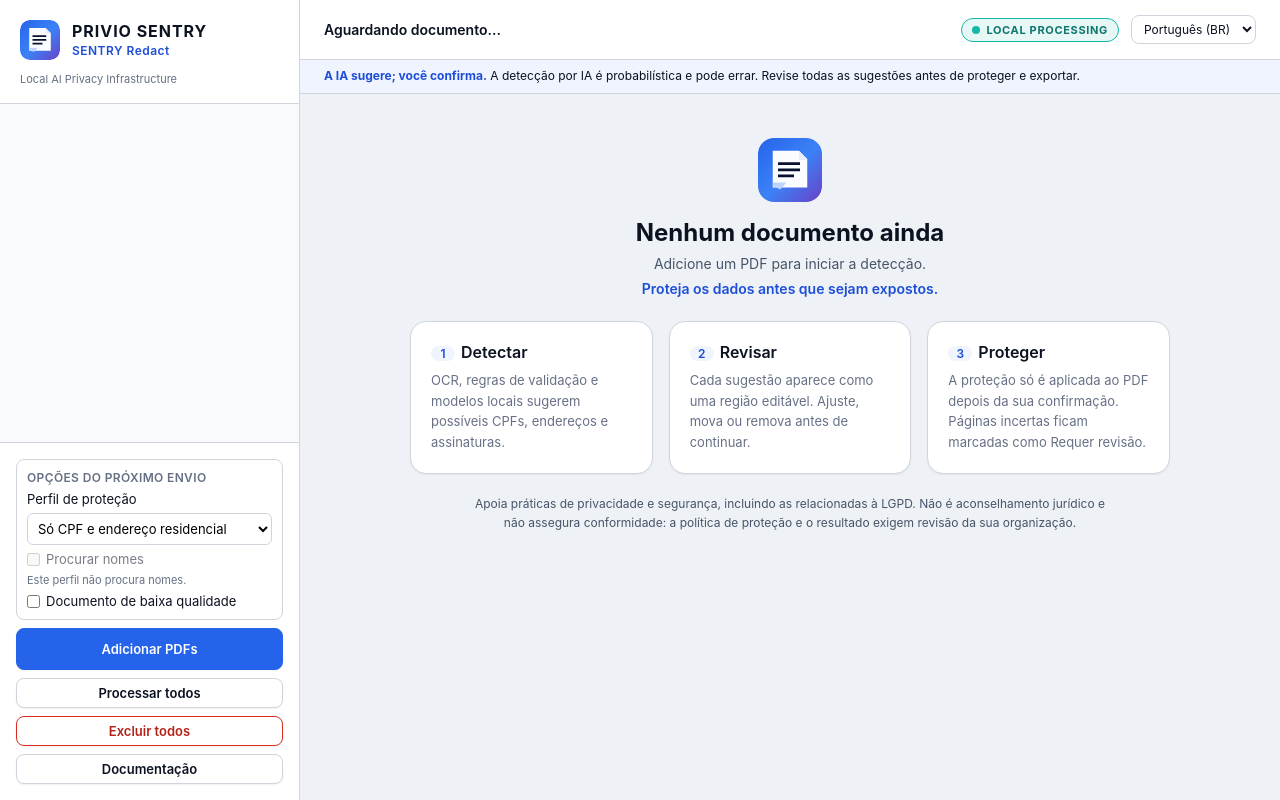
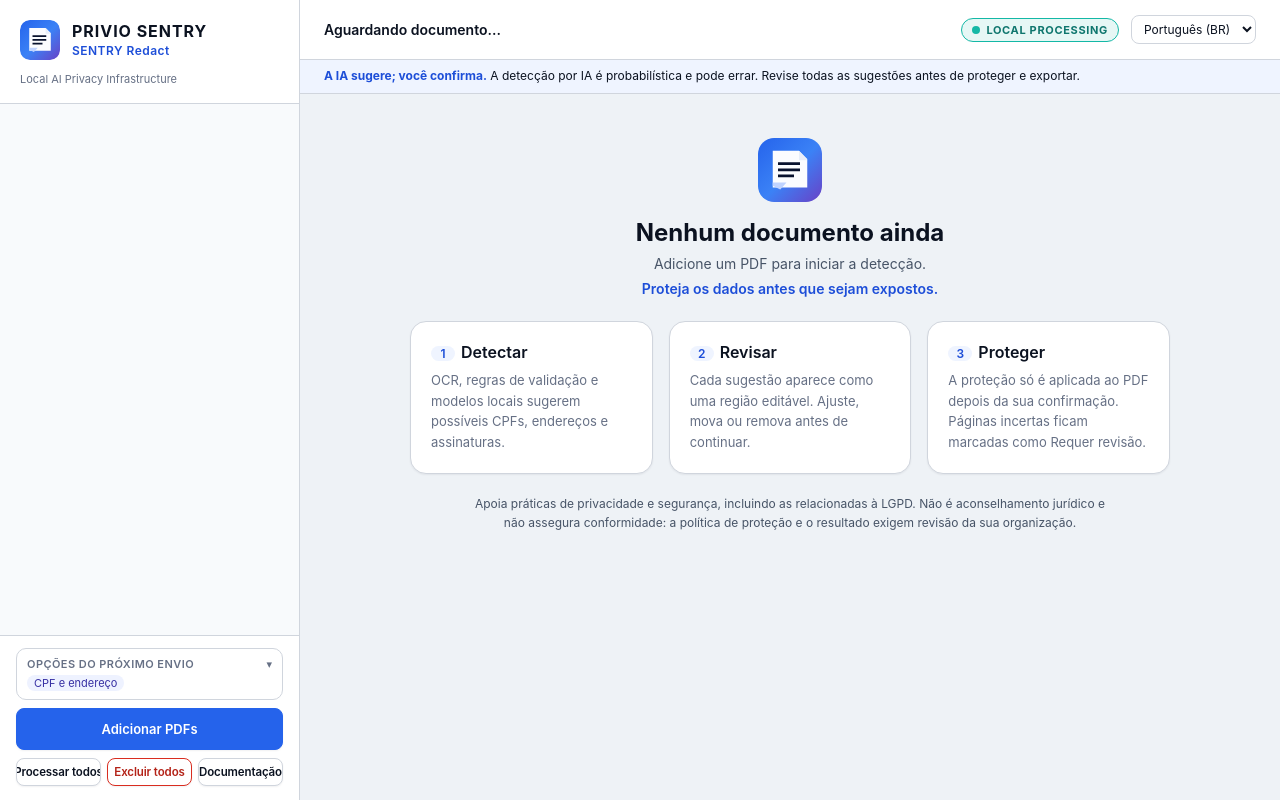
Before and after one commit to Yiuky/PrivioSentry, a FastAPI app: page / in a window 1280 px wide. Run offline with FastAPI, Linux system fonts and the light colour scheme; data that the repository does not hold is empty; parts of the project's set-up code (start-up, migrations or seed data) failed here and were passed over.

Commit message:
Interface: opções em botões num painel recolhível e lista de tarefas sem aperto
- Perfis em pílulas (nome curto; completo na dica), "Procurar nomes" e "Baixa qualidade" liga/desliga,
  painel recolhível com resumo, ações secundárias numa linha, teto de 60% para o rodapé
- Cartão mostrava o código interno do perfil até o próximo ciclo: redesenha ao carregar as opções
- Teclado: grupo de rádio com setas; o painel lembra se ficou aberto
- Testes de interface reescritos e de regressão do layout, todos conferidos com defeitos introduzidos

Co-Authored-By: Claude Opus 5.5 <noreply@anthropic.com>
Signed-off-by: Joberth Firmino Gambati <joberth.gambati@gmail.com>

```diff
--- a/templates/index.html
+++ b/templates/index.html
@@ -94,7 +94,7 @@
         .task-title { font-size:13px; font-weight:600; margin-bottom:4px; white-space:nowrap; overflow:hidden; text-overflow:ellipsis; width: 85%; }
         .task-meta { font-size:12px; color:var(--slate); display:flex; justify-content:space-between; gap:8px; }
 
-        .sidebar-footer { padding:16px; display:flex; flex-direction:column; gap:8px; border-top:1px solid var(--border); background:var(--white); }
+        .sidebar-footer { padding:12px 16px 14px; display:flex; flex-direction:column; gap:8px; border-top:1px solid var(--border); background:var(--white); max-height:60vh; overflow-y:auto; flex-shrink:0; }
 
         .main-content { flex:1; display:flex; flex-direction:column; position:relative; background:var(--surface); width: 100%; min-width:0; }
         .header { background:var(--white); border-bottom:1px solid var(--border); padding:0 24px; min-height:60px; display:flex; align-items:center; justify-content:space-between; gap:16px; flex-wrap:wrap; }
@@ -148,15 +148,31 @@
         .redaction-box.type-signature { border-color: var(--teal); background: rgba(20, 184, 166, 0.40); }
         .redaction-box.type-labelled::before { content: attr(data-label); position: absolute; top: -17px; left: 0; font-size: 10px; font-weight:700; background: var(--primary); color: var(--white); padding: 1px 5px; border-radius: 3px; white-space:nowrap; }
         .task-pii { font-size:12px; color:var(--slate); margin-top:2px; cursor:help; }
-        .upload-options { display:flex; flex-direction:column; gap:6px; padding:10px; border:1px solid var(--border); border-radius:8px; font-size:13px; }
-        .upload-options .opt-title { font-weight:600; font-size:12px; color:var(--slate); text-transform:uppercase; letter-spacing:.03em; }
-        .upload-options select { width:100%; padding:6px; border:1px solid var(--border); border-radius:6px; font-size:13px; background:var(--white); }
-        .upload-options .opt-check { display:flex; align-items:center; gap:6px; cursor:pointer; }
-        .upload-options input:disabled + span { opacity:.55; }
+        /* Opções do próximo envio: painel recolhível com resumo; escolhas em botões (pílulas) */
+        .upload-options { border:1px solid var(--border); border-radius:10px; font-size:13px; background:var(--white); }
+        .upload-options > summary { list-style:none; cursor:pointer; padding:8px 10px; display:flex; flex-direction:column; gap:4px; border-radius:10px; }
+        .upload-options > summary::-webkit-details-marker { display:none; }
+        .upload-options > summary:focus-visible { outline:2px solid #6366F1; outline-offset:2px; }
+        .upload-options .opt-head { display:flex; align-items:center; justify-content:space-between; gap:6px; }
+        .upload-options .opt-title { font-weight:600; font-size:11px; color:var(--slate); text-transform:uppercase; letter-spacing:.04em; }
+        .upload-options .opt-caret { font-size:11px; color:var(--slate); transition:transform .15s ease; }
+        .upload-options[open] .opt-caret { transform:rotate(180deg); }
+        .upload-options .opt-summary { display:flex; flex-wrap:wrap; gap:4px; }
+        .upload-options .opt-body { padding:2px 10px 10px; display:flex; flex-direction:column; gap:6px; }
+        .upload-options .opt-label { font-size:11px; color:var(--slate); margin-top:2px; }
+        .opt-group { display:flex; flex-wrap:wrap; gap:6px; }
+        .opt-pill { border:1px solid var(--border); background:var(--white); color:#1F2937; border-radius:999px; padding:4px 10px; font-size:12px; line-height:1.3; cursor:pointer; transition:background .12s, border-color .12s, color .12s; }
+        .opt-pill:hover:not(:disabled) { border-color:#A5B4FC; background:#F5F7FF; }
+        .opt-pill[aria-checked="true"], .opt-pill[aria-pressed="true"] { background:#EEF2FF; border-color:#6366F1; color:#3730A3; font-weight:600; }
+        .opt-pill[aria-pressed="true"]::before { content:"✓ "; }
+        .opt-pill:disabled { opacity:.5; cursor:not-allowed; }
+        .opt-pill:focus-visible { outline:2px solid #6366F1; outline-offset:2px; }
         .upload-options .opt-hint { font-size:11px; color:var(--slate); }
         .upload-options .opt-hint:empty { display:none; }
+        .sidebar-actions { display:grid; grid-template-columns:repeat(3, minmax(0, 1fr)); gap:6px; }
+        .sidebar-actions .tool-btn { padding:6px 2px; font-size:11.5px; letter-spacing:-.01em; white-space:nowrap; overflow:hidden; text-overflow:ellipsis; min-width:0; }
         .task-opts { display:flex; flex-wrap:wrap; gap:4px; margin-top:4px; }
-        .opt-chip { font-size:11px; padding:1px 6px; border-radius:10px; background:#EEF2FF; color:#3730A3; }
+        .opt-chip { font-size:11px; padding:1px 7px; border-radius:10px; background:#EEF2FF; color:#3730A3; }
         .redaction-box.type-signature::before { content: attr(data-label); position: absolute; top: -17px; left: 0; font-size: 10px; font-weight:700; background: var(--teal-strong); color: var(--white); padding: 1px 5px; border-radius: 3px; white-space:nowrap; }
 
         .redaction-box.selected { border:3px solid var(--white); box-shadow:0 0 0 2px var(--primary), 0 0 14px rgba(37,99,235,0.6); z-index:10; }
@@ -265,20 +281,30 @@
         </div>
         <div class="task-list" id="task-list"></div>
         <div class="sidebar-footer">
-            <div class="upload-options" id="upload-options" data-testid="upload-options">
-                <div class="opt-title" data-i18n="opt.title">Opções do próximo envio</div>
-                <label for="opt-profile" data-i18n="opt.profile">Perfil de proteção</label>
-                <select id="opt-profile" data-testid="opt-profile"></select>
-                <label class="opt-check"><input type="checkbox" id="opt-names" data-testid="opt-names"> <span data-i18n="opt.names">Procurar nomes</span></label>
-                <div class="opt-hint" id="opt-names-hint" data-testid="opt-names-hint"></div>
-                <label class="opt-check"><input type="checkbox" id="opt-lowq" data-testid="opt-lowq"> <span data-i18n="opt.lowq">Documento de baixa qualidade</span></label>
-                <div class="opt-hint" id="opt-lowq-hint" data-testid="opt-lowq-hint"></div>
-            </div>
+            <details class="upload-options" id="upload-options" data-testid="upload-options">
+                <summary data-testid="opt-toggle">
+                    <span class="opt-head"><span class="opt-title" data-i18n="opt.title">Opções do próximo envio</span><span class="opt-caret" aria-hidden="true">▾</span></span>
+                    <span class="opt-summary" id="opt-summary" data-testid="opt-summary"></span>
+                </summary>
+                <div class="opt-body">
+                    <div class="opt-label" id="opt-profile-label" data-i18n="opt.profile">Perfil de proteção</div>
+                    <div class="opt-group" id="opt-profile" role="radiogroup" aria-labelledby="opt-profile-label" data-testid="opt-profile"></div>
+                    <div class="opt-label" id="opt-extras-label" data-i18n="opt.extras">Detecção</div>
+                    <div class="opt-group" role="group" aria-labelledby="opt-extras-label">
+                        <button type="button" class="opt-pill" id="opt-names" data-testid="opt-names" aria-pressed="false" data-i18n="opt.names">Procurar nomes</button>
+                        <button type="button" class="opt-pill" id="opt-lowq" data-testid="opt-lowq" aria-pressed="false" data-i18n="opt.lowq">Baixa qualidade</button>
+                    </div>
+                    <div class="opt-hint" id="opt-names-hint" data-testid="opt-names-hint"></div>
+                    <div class="opt-hint" id="opt-lowq-hint" data-testid="opt-lowq-hint"></div>
+                </div>
+            </details>
             <input type="file" id="file-input" style="display:none;" accept=".pdf" multiple>
             <button class="tool-btn btn-primary btn-block" style="height:42px;" data-i18n="btn.add" onclick="document.getElementById('file-input').click()">Adicionar PDFs</button>
-            <button class="tool-btn btn-block" data-i18n="btn.processAll" onclick="processAll()">Processar todos</button>
-            <button class="tool-btn btn-block btn-danger-outline" data-i18n="btn.deleteAll" onclick="deleteAll()">Excluir todos</button>
-            <button class="tool-btn btn-block" data-i18n="btn.docs" onclick="openReadme()">Documentação</button>
+            <div class="sidebar-actions">
+                <button class="tool-btn" data-i18n="btn.processAll" onclick="processAll()">Processar todos</button>
+                <button class="tool-btn btn-danger-outline" data-i18n="btn.deleteAll" onclick="deleteAll()">Excluir todos</button>
+                <button class="tool-btn" data-i18n="btn.docs" onclick="openReadme()">Documentação</button>
+            </div>
         </div>
     </div>
 
@@ -406,10 +432,10 @@
                 'notice.ai.body': 'A detecção por IA é probabilística e pode errar. Revise todas as sugestões antes de proteger e exportar.',
                 'btn.add': 'Adicionar PDFs', 'btn.processAll': 'Processar todos', 'btn.deleteAll': 'Excluir todos', 'btn.docs': 'Documentação',
                 'opt.title': 'Opções do próximo envio', 'opt.profile': 'Perfil de proteção', 'opt.names': 'Procurar nomes',
-                'opt.lowq': 'Documento de baixa qualidade', 'opt.chipNames': 'Nomes', 'opt.chipLowq': 'Baixa qualidade',
+                'opt.lowq': 'Baixa qualidade', 'opt.chipNames': 'Nomes', 'opt.chipLowq': 'Baixa qualidade', 'opt.extras': 'Detecção',
                 'opt.namesUnavailable': 'Detector de nomes não instalado neste servidor.',
                 'opt.namesProfile': 'Este perfil não procura nomes.',
-                'opt.lowqHelp': 'Leitura extra de OCR e segundo olhar da IA nas páginas em dúvida (mais lento).',
+                'opt.lowqHelp': 'Documento de baixa qualidade: leitura extra de OCR e segundo olhar da IA nas páginas em dúvida (mais lento).',
                 'opt.lowqPartial': 'Leitura extra de OCR não instalada: só o segundo olhar da IA será usado.',
                 'err.options': 'Não foi possível carregar as opções de envio',
                 'btn.select': 'Selecionar', 'btn.draw': 'Nova tarja', 'btn.save': 'Salvar', 'btn.saved': 'Salvo!',
@@ -461,10 +487,12 @@
                 'notice.ai.body': 'AI detection is probabilistic and can be wrong. Review every suggestion before protecting and exporting.',
                 'btn.add': 'Add PDFs', 'btn.processAll': 'Process all', 'btn.deleteAll': 'Delete all', 'btn.docs': 'Documentation',
                 'opt.title': 'Options for the next upload', 'opt.profile': 'Protection profile', 'opt.names': 'Look for names',
-                'opt.lowq': 'Low-quality document', 'opt.chipNames': 'Names', 'opt.chipLowq': 'Low quality',
+                'opt.lowq': 'Low quality', 'opt.chipNames': 'Names', 'opt.chipLowq': 'Low quality', 'opt.extras': 'Detection',
+                'profile.cpf_endereco': 'CPF + address', 'profile.lgpd_publicacao': 'LGPD publication',
+                'profile.lgpd_interno': 'LGPD internal', 'profile.gdpr': 'GDPR', 'profile.saude_hipaa': 'Health',
                 'opt.namesUnavailable': 'Name detector not installed on this server.',
                 'opt.namesProfile': 'This profile does not look for names.',
-                'opt.lowqHelp': 'Extra OCR reading and an AI second look on doubtful pages (slower).',
+                'opt.lowqHelp': 'Low-quality document: extra OCR reading and an AI second look on doubtful pages (slower).',
                 'opt.lowqPartial': 'Extra OCR reading not installed: only the AI second look will be used.',
                 'err.options': 'Could not load the upload options',
                 'btn.select': 'Select', 'btn.draw': 'New redaction', 'btn.save': 'Save', 'btn.saved': 'Saved!',
@@ -1239,48 +1267,101 @@
         // ---------------------------------------------------------------- opções por documento
         // O servidor valida tudo (perfil, nomes instalados, nomes no perfil); aqui só se evita escolha impossível.
         let uploadOptions = null;
+        const optState = { perfil: null, nomes: false, lowq: false };
+
+        function profileLabel(p) {
+            // Nome curto: traduzido quando a interface conhece o perfil; senão o que o servidor mandar (sempre como texto)
+            const key = 'profile.' + p.id;
+            const translated = t(key);
+            return translated !== key ? translated : String(p.curto || p.nome || p.id);
+        }
 
         async function loadOptions() {
             const res = await api('/options', {}, t('err.options'));
             if (!res.ok || !res.data || !Array.isArray(res.data.perfis)) return;
             uploadOptions = res.data;
-            const sel = document.getElementById('opt-profile');
-            sel.innerHTML = '';
-            for (const p of res.data.perfis) {
-                const o = document.createElement('option');
-                o.value = String(p.id); o.textContent = String(p.nome); o.title = String(p.descricao || '');
-                sel.appendChild(o);
-            }
-            sel.value = res.data.padrao.perfil;
-            document.getElementById('opt-names').checked = !!res.data.padrao.nomes;
-            document.getElementById('opt-lowq').checked = !!res.data.padrao.baixa_qualidade;
-            sel.onchange = refreshOptionStates;
+            optState.perfil = res.data.padrao.perfil;
+            optState.nomes = !!res.data.padrao.nomes;
+            optState.lowq = !!res.data.padrao.baixa_qualidade;
+            renderProfileButtons();
             refreshOptionStates();
-        }
+            fetchTasks();  // os cartões já desenhados passam a mostrar o nome do perfil (não o código interno)
+        }
+
+        function renderProfileButtons() {
+            const group = document.getElementById('opt-profile');
+            group.textContent = '';
+            for (const p of uploadOptions.perfis) {
+                const b = document.createElement('button');
+                b.type = 'button'; b.className = 'opt-pill'; b.setAttribute('role', 'radio');
+                b.dataset.profile = String(p.id); b.dataset.testid = 'opt-profile-' + String(p.id);
+                b.setAttribute('data-testid', 'opt-profile-' + String(p.id));
+                b.textContent = profileLabel(p);
+                b.title = String(p.nome || '') + (p.descricao ? ' — ' + String(p.descricao) : '');
+                b.onclick = () => { optState.perfil = p.id; refreshOptionStates(); };
+                group.appendChild(b);
+            }
+        }
+
+        // Setas esquerda/direita percorrem os perfis (padrão de grupo de rádio)
+        document.getElementById('opt-profile').addEventListener('keydown', (ev) => {
+            if (!uploadOptions || !['ArrowRight', 'ArrowLeft', 'ArrowDown', 'ArrowUp'].includes(ev.key)) return;
+            ev.preventDefault();
+            const ids = uploadOptions.perfis.map(p => p.id);
+            const step = (ev.key === 'ArrowRight' || ev.key === 'ArrowDown') ? 1 : -1;
+            optState.perfil = ids[(ids.indexOf(optState.perfil) + step + ids.length) % ids.length];
+            refreshOptionStates();
+            document.querySelector(`#opt-profile [data-profile="${CSS.escape(optState.perfil)}"]`).focus();
+        });
 
         function refreshOptionStates() {
             if (!uploadOptions) return;
-            const sel = document.getElementById('opt-profile');
-            const prof = uploadOptions.perfis.find(p => p.id === sel.value);
+            const prof = uploadOptions.perfis.find(p => p.id === optState.perfil);
+            document.querySelectorAll('#opt-profile .opt-pill').forEach(b => {
+                const on = b.dataset.profile === optState.perfil;
+                b.setAttribute('aria-checked', on ? 'true' : 'false');
+                b.tabIndex = on ? 0 : -1;
+                const p = uploadOptions.perfis.find(x => x.id === b.dataset.profile);
+                if (p) b.textContent = profileLabel(p);
+            });
             const names = document.getElementById('opt-names');
             let reason = '';
             if (!uploadOptions.disponivel.nomes) reason = t('opt.namesUnavailable');
             else if (prof && !prof.pede_nomes) reason = t('opt.namesProfile');
+            if (reason) optState.nomes = false;
             names.disabled = !!reason;
-            if (reason) names.checked = false;
+            names.setAttribute('aria-pressed', optState.nomes ? 'true' : 'false');
             names.title = reason;
             document.getElementById('opt-names-hint').textContent = reason;
             const lowq = document.getElementById('opt-lowq');
+            lowq.setAttribute('aria-pressed', optState.lowq ? 'true' : 'false');
             lowq.title = t('opt.lowqHelp');
             document.getElementById('opt-lowq-hint').textContent =
-                (lowq.checked && !uploadOptions.disponivel.leitura_extra) ? t('opt.lowqPartial') : '';
-        }
-        document.getElementById('opt-lowq').addEventListener('change', refreshOptionStates);
+                (optState.lowq && !uploadOptions.disponivel.leitura_extra) ? t('opt.lowqPartial') : '';
+            // Resumo visível com o painel fechado
+            const summary = document.getElementById('opt-summary');
+            summary.textContent = '';
+            optionLabels({ perfil: optState.perfil, nomes: optState.nomes, baixa_qualidade: optState.lowq }).forEach(l => {
+                const chip = document.createElement('span'); chip.className = 'opt-chip'; chip.textContent = l;
+                summary.appendChild(chip);
+            });
+        }
+        document.getElementById('opt-names').addEventListener('click', () => {
+            if (document.getElementById('opt-names').disabled) return;
+            optState.nomes = !optState.nomes; refreshOptionStates();
+        });
+        document.getElementById('opt-lowq').addEventListener('click', () => { optState.lowq = !optState.lowq; refreshOptionStates(); });
+        // O painel lembra se ficou aberto (só conveniência deste navegador)
+        (() => {
+            const d = document.getElementById('upload-options');
+            try { if (localStorage.getItem('privio.optsOpen') === '1') d.open = true; } catch (e) {}
+            d.addEventListener('toggle', () => { try { localStorage.setItem('privio.optsOpen', d.open ? '1' : '0'); } catch (e) {} });
+        })();
 
         function optionLabels(options) {
             if (!options || typeof options !== 'object') return [];
             const prof = uploadOptions && uploadOptions.perfis.find(p => p.id === options.perfil);
-            const labels = [prof ? String(prof.nome) : String(options.perfil || '')];
+            const labels = [prof ? profileLabel(prof) : String(options.perfil || '')];
             if (options.nomes) labels.push(t('opt.chipNames'));
             if (options.baixa_qualidade) labels.push(t('opt.chipLowq'));
             return labels.filter(Boolean);
@@ -1289,9 +1370,9 @@
         async function handleUpload(file, force = false) {
             const fd = new FormData(); fd.append('file', file);
             if (uploadOptions) {
-                fd.append('perfil', document.getElementById('opt-profile').value);
-                fd.append('nomes', document.getElementById('opt-names').checked ? '1' : '0');
-                fd.append('baixa_qualidade', document.getElementById('opt-lowq').checked ? '1' : '0');
+                fd.append('perfil', optState.perfil);
+                fd.append('nomes', optState.nomes ? '1' : '0');
+                fd.append('baixa_qualidade', optState.lowq ? '1' : '0');
             }
             const res = await api(`/upload${force ? '?force=true' : ''}`, { method:'POST', body: fd }, t('err.upload', {file: file.name}));
             if(res.ok && res.data && res.data.status === 'confirm') {
--- a/utils/detect/profiles.py
+++ b/utils/detect/profiles.py
@@ -30,11 +30,13 @@ def _actions(tarjar=(), alertar=()):
 
 PROFILES = {
     "cpf_endereco": {
+        "curto": "CPF e endereço",
         "nome": "Só CPF e endereço residencial",
         "descricao": "Comportamento original do SENTRY Redact.",
         "acoes": _actions(tarjar=["cpf", "endereco_residencial"]),
     },
     "lgpd_publicacao": {
+        "curto": "LGPD publicação",
         "nome": "LGPD: publicação (transparência / LAI)",
         "descricao": "Para publicar documentos (LAI art. 31): tarja identificadores diretos, contato, financeiro e datas "
                      "de nascimento; alerta para identificadores indiretos e dados sensíveis.",
@@ -43,6 +45,7 @@ PROFILES = {
                           alertar=["placa_veiculo", "ip", "geolocalizacao"] + _SENSIVEIS),
     },
     "lgpd_interno": {
+        "curto": "LGPD interno",
         "nome": "LGPD: compartilhamento interno",
         "descricao": "Para circular dentro da organização: tarja documentos e dados financeiros; alerta para contato e "
                      "dados sensíveis (decisão do revisor conforme a finalidade).",
@@ -50,6 +53,7 @@ PROFILES = {
                           alertar=_CONTATO + ["data_nascimento", "placa_veiculo", "ip"] + _SENSIVEIS),
     },
     "gdpr": {
+        "curto": "GDPR",
         "nome": "GDPR (União Europeia)",
         "descricao": "Identificadores diretos e online (inclui IP) tarjados; categorias especiais (art. 9) e dados "
                      "criminais (art. 10) alertados para revisão.",
@@ -59,6 +63,7 @@ PROFILES = {
                           alertar=_SENSIVEIS),
     },
     "saude_hipaa": {
+        "curto": "Saúde",
         "nome": "Saúde (referência HIPAA Safe Harbor)",
         "descricao": "Tarja os identificadores da lista Safe Harbor que o projeto detecta (documentos, contato, datas, "
                      "contas, placas, IP, nomes, fotos) e alerta para dados de saúde.",
--- a/utils/task_options.py
+++ b/utils/task_options.py
@@ -43,7 +43,8 @@ def catalog():
     names_ok = _installed("gliner")
     extra_ok = _installed("rapidocr")
     return {
-        "perfis": [{"id": pid, "nome": p["nome"], "descricao": p["descricao"], "pede_nomes": profile_asks_names(pid)}
+        "perfis": [{"id": pid, "curto": p.get("curto") or p["nome"], "nome": p["nome"], "descricao": p["descricao"],
+                    "pede_nomes": profile_asks_names(pid)}
                    for pid, p in profiles.PROFILES.items()],
         "padrao": defaults(),
         "disponivel": {"nomes": names_ok, "leitura_extra": extra_ok, "segundo_olhar": True},
```
Also changed, not shown: docs/MANUAL_DE_USO.md (+12 -9 lines), tests/ui/test_ui_options.py (+140 -36 lines), CHANGELOG.md.
